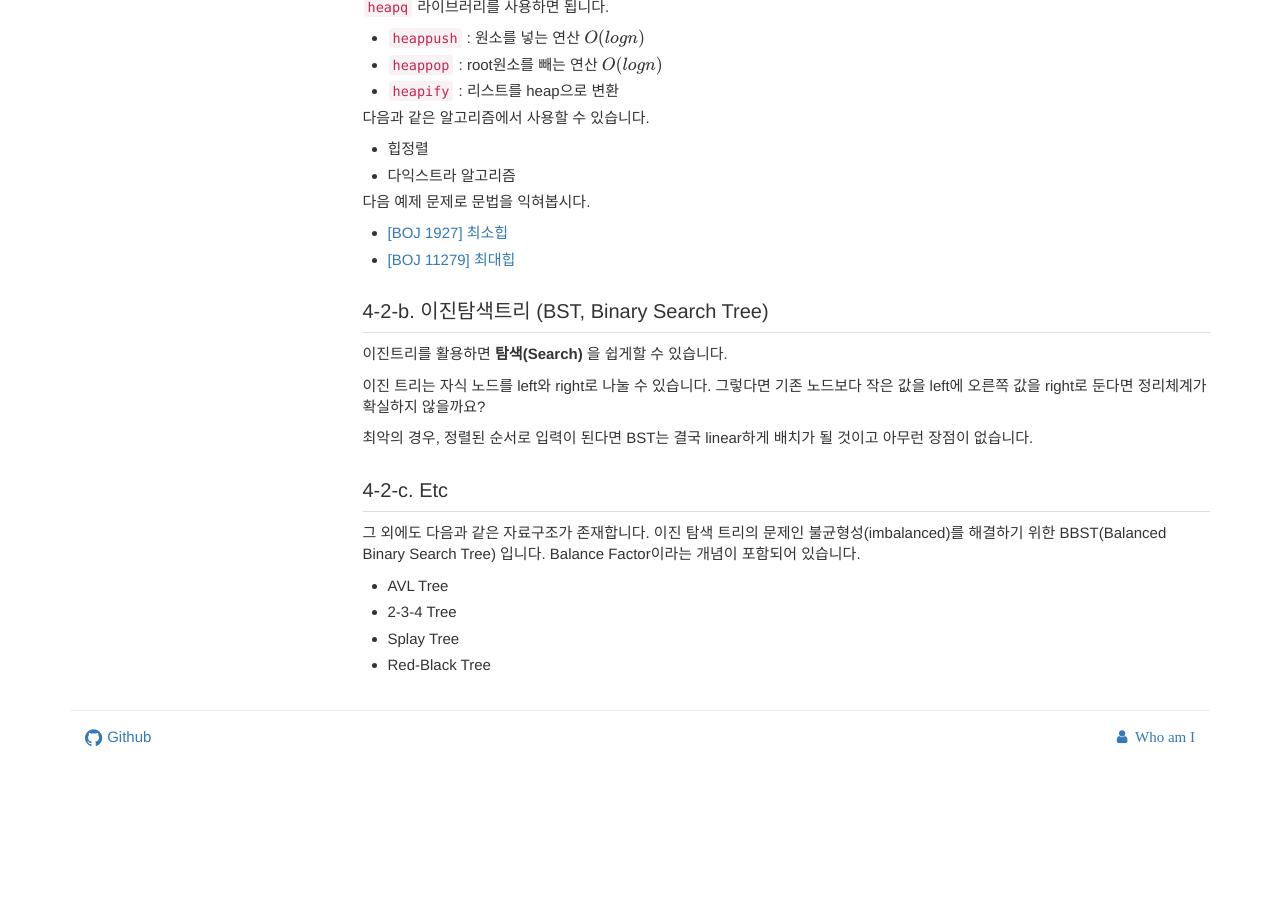
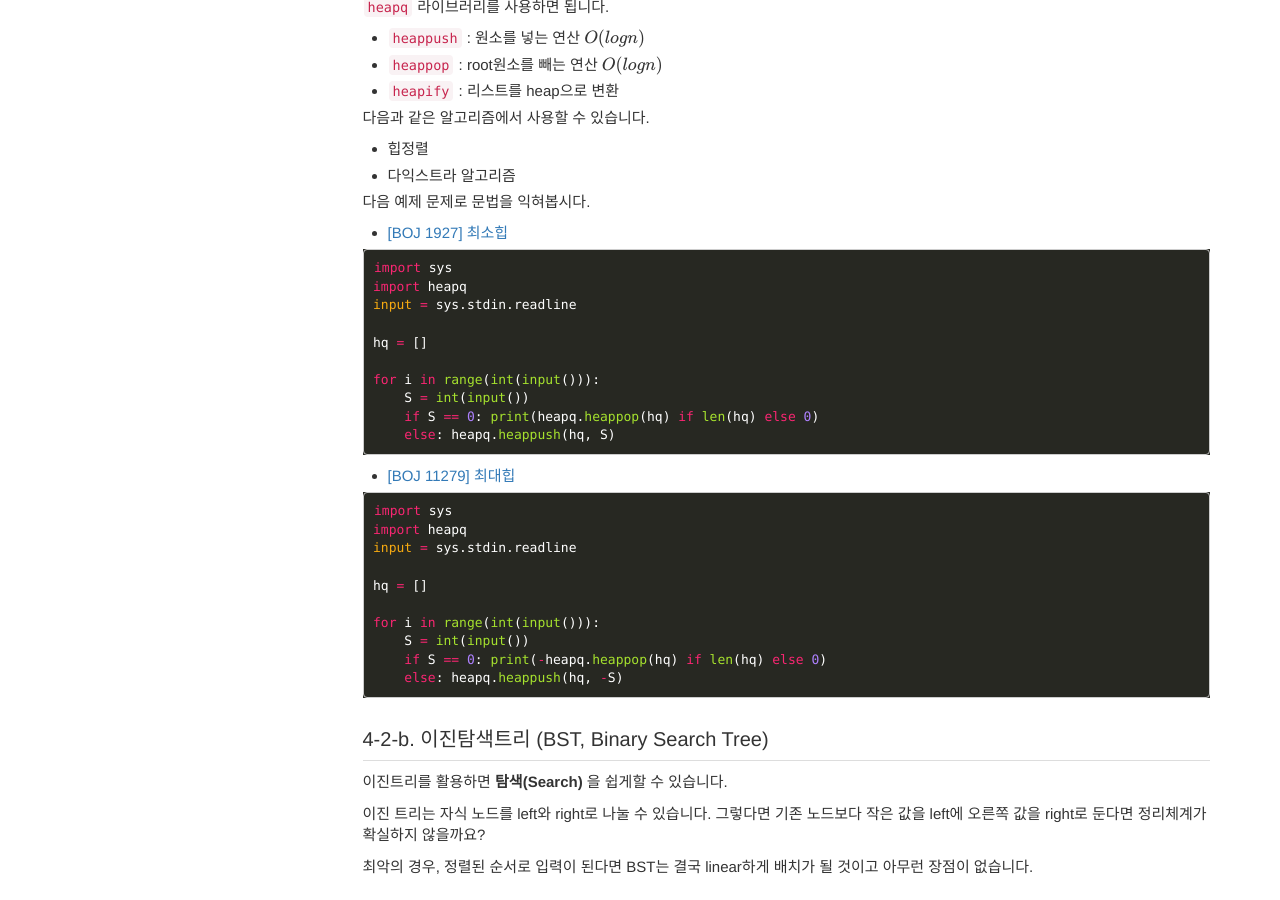
Before and after one commit to subinium/Algorithm, a Jekyll site: the page built from docs/chapter02/4.md, in a window 1280 px wide and 900 px high, scrolled down 1418 px. Built offline with Jekyll 4.4.1, drawn with Linux system fonts in a browser that asks for light colours; nearby versions of some CDN libraries; library files that are not in the unit come from our copies; formulas are drawn with MathJax 3; comment, search, counter and statistics services are not loaded; before the commit the page ends 2176 px from its top, so only the background shows below that.

Commit message:
heap code upload

````diff
--- a/docs/chapter02/4.md
+++ b/docs/chapter02/4.md
@@ -82,7 +82,35 @@ title: "4. Tree"
 다음 예제 문제로 문법을 익혀봅시다.
 
 - [[BOJ 1927] 최소힙](https://www.acmicpc.net/problem/1927)
+
+``` py
+import sys
+import heapq
+input = sys.stdin.readline
+
+hq = []
+
+for i in range(int(input())):
+    S = int(input())
+    if S == 0: print(heapq.heappop(hq) if len(hq) else 0)
+    else: heapq.heappush(hq, S)
+```
+
 - [[BOJ 11279] 최대힙](https://www.acmicpc.net/problem/1927)
+
+``` py
+import sys
+import heapq
+input = sys.stdin.readline
+
+hq = []
+
+for i in range(int(input())):
+    S = int(input())
+    if S == 0: print(-heapq.heappop(hq) if len(hq) else 0)
+    else: heapq.heappush(hq, -S)
+```
+
 
 ### 4-2-b. 이진탐색트리 (BST, Binary Search Tree)
 
````
Also changed, not shown: docs/chapter02/1.md (+4 -1 lines), docs/chapter02/2.md (+1 -1 lines), docs/chapter02/3.md (+2 -0 lines).
